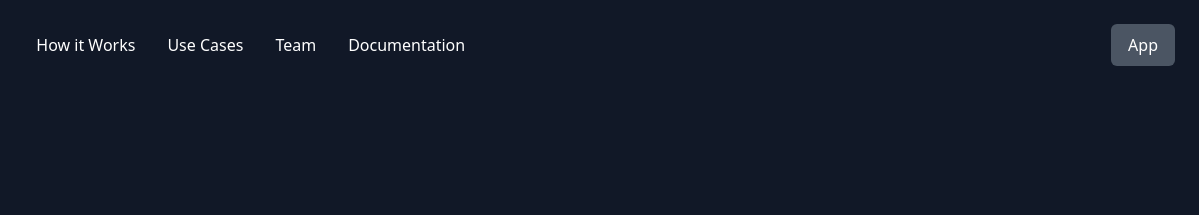
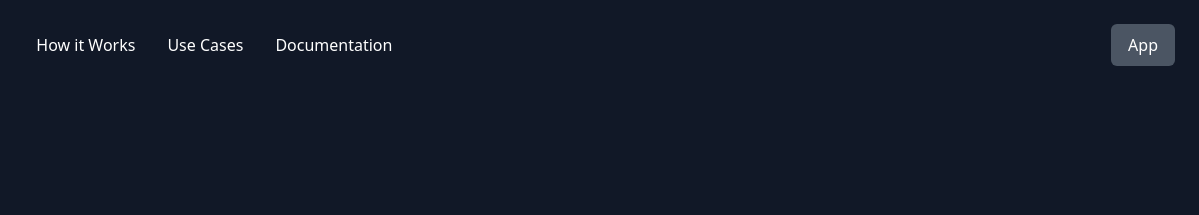
Before and after one commit to endaofinance/marketing-site, a Gatsby site: page / in a window 1280 px wide. Shown: the top 215 px of the page, 81-1280 px from the left. Built offline with nearby package versions, Linux system fonts and the light colour scheme; Gatsby itself is replaced by a stand-in of ours.

Commit message:
Dropped team

```diff
--- a/src/pages/index.tsx
+++ b/src/pages/index.tsx
@@ -24,7 +24,6 @@ const IndexPage = function () {
       href: "https://docs.endao.finance/main/concepts/endaoments",
     },
     { name: "Use Cases", href: "#use-cases" },
-    { name: "Team", href: "#team" },
     { name: "Documentation", href: "https://docs.endao.finance" },
   ];
   const features = [
```
